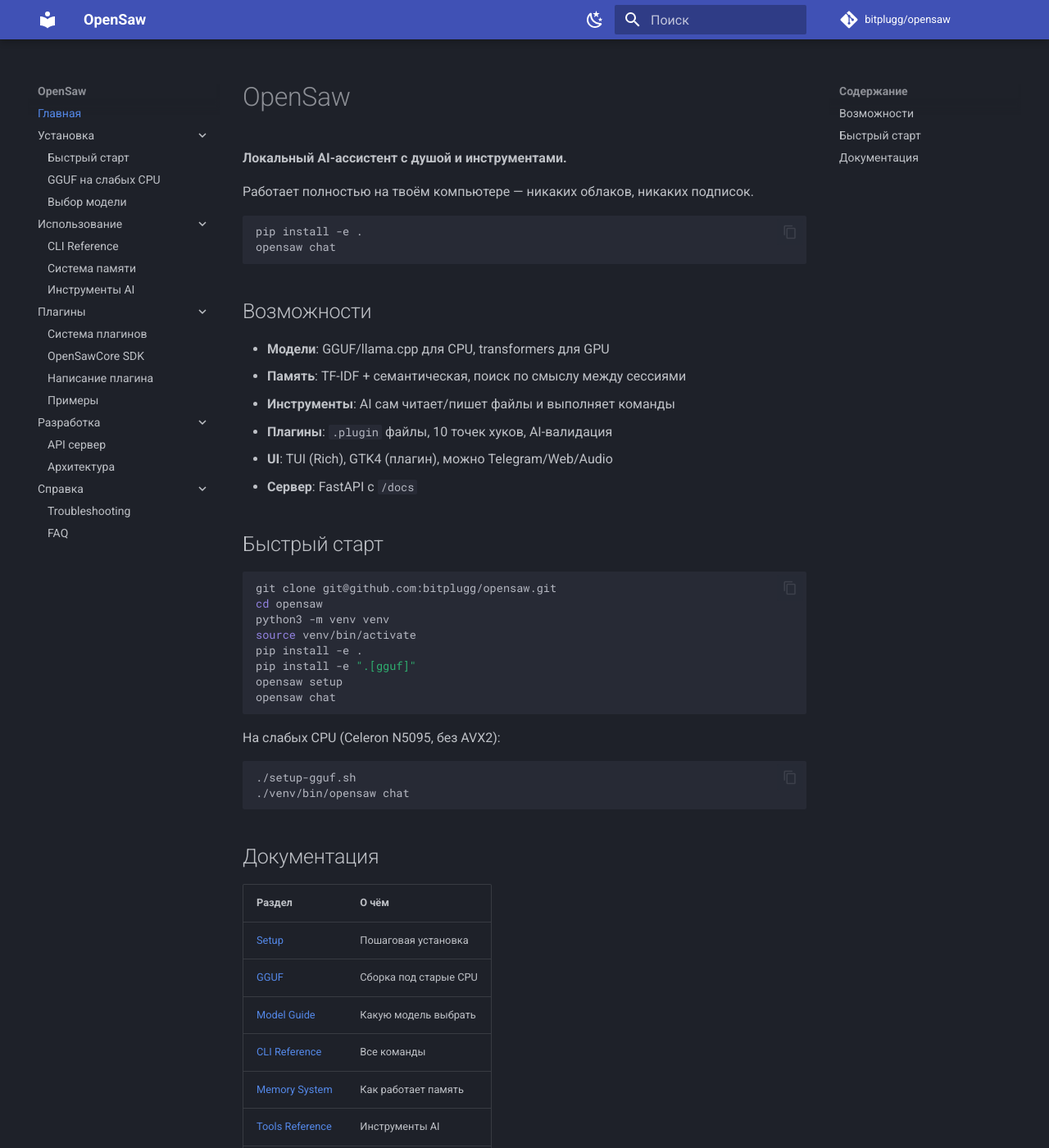
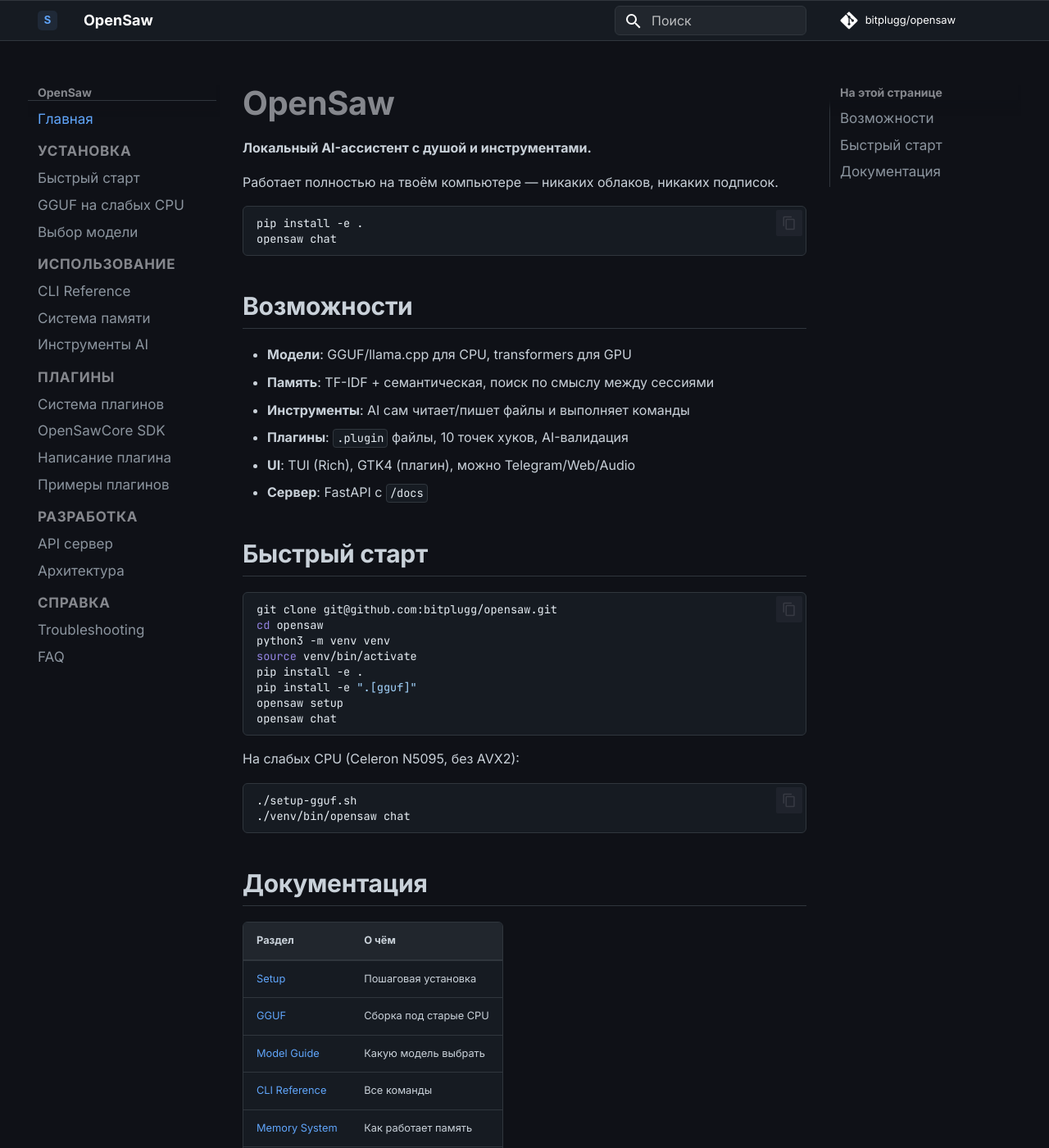
Before and after one commit to bitplugg/opensaw, an MkDocs documentation site: the page built from docs/index.md, in a window 1280 px wide and 1400 px high. Shown: the whole window at 82% size. Built offline with MkDocs 1.6.1 and Material for MkDocs 9.7.7, drawn with Linux system fonts in a browser that asks for light colours; comment, search, counter and statistics services are not loaded; some of the changed text lies outside the part shown.

Commit message:
GitHub Pages: dark theme like lazy.nvim, custom CSS, logo

```diff
--- /dev/null
+++ b/docs/assets/stylesheets/extra.css
@@ -0,0 +1,171 @@
+:root,
+[data-md-color-scheme="slate"] {
+  --md-default-bg-color: #0f1117;
+  --md-default-fg-color: #c9d1d9;
+  --md-primary-fg-color: #1f2937;
+  --md-primary-fg-color--light: #374151;
+  --md-primary-fg-color--dark: #111827;
+  --md-accent-fg-color: #60a5fa;
+  --md-typeset-a-color: #60a5fa;
+  --md-code-bg-color: #161b22;
+  --md-code-fg-color: #e6edf3;
+  --md-code-hl-comment-color: #8b949e;
+  --md-code-hl-keyword-color: #ff7b72;
+  --md-code-hl-string-color: #a5d6ff;
+  --md-code-hl-number-color: #79c0ff;
+  --md-code-hl-function-color: #d2a8ff;
+  --md-code-hl-variable-color: #ffa657;
+  --md-footer-bg-color: #0d1117;
+  --md-footer-bg-color--dark: #010409;
+  --md-typeset-h1-color: #f0f6fc;
+  --md-typeset-h2-color: #e6edf3;
+  --md-typeset-h3-color: #d9dee3;
+}
+
+.md-header {
+  background-color: #161b22;
+  border-bottom: 1px solid #30363d;
+}
+
+.md-nav--primary .md-nav__title {
+  background-color: #0f1117;
+  border-bottom: 1px solid #30363d;
+}
+
+.md-nav--secondary {
+  border-left: 1px solid #30363d;
+}
+
+.md-nav__link {
+  color: #8b949e;
+  font-size: 0.85rem;
+  transition: color 0.15s;
+}
+
+.md-nav__link:hover,
+.md-nav__link--active {
+  color: #60a5fa;
+}
+
+.md-nav__item--nested > .md-nav__link {
+  color: #c9d1d9;
+  font-weight: 600;
+  font-size: 0.85rem;
+  text-transform: uppercase;
+  letter-spacing: 0.04em;
+}
+
+.md-typeset h1 {
+  font-weight: 700;
+  font-size: 2rem;
+  margin-bottom: 0.5rem;
+}
+
+.md-typeset h2 {
+  font-weight: 600;
+  font-size: 1.5rem;
+  border-bottom: 1px solid #30363d;
+  padding-bottom: 0.3rem;
+  margin-top: 2rem;
+}
+
+.md-typeset h3 {
+  font-weight: 600;
+  font-size: 1.15rem;
+  margin-top: 1.5rem;
+}
+
+.md-typeset code {
+  background-color: #161b22;
+  border: 1px solid #30363d;
+  border-radius: 4px;
+  padding: 0.1em 0.3em;
+  font-size: 0.85em;
+}
+
+.md-typeset pre > code {
+  border: none;
+  background: none;
+}
+
+.md-typeset pre {
+  background-color: #161b22;
+  border: 1px solid #30363d;
+  border-radius: 6px;
+}
+
+.md-typeset a {
+  text-decoration: none;
+}
+
+.md-typeset a:hover {
+  text-decoration: underline;
+}
+
+.md-search__form {
+  background-color: #21262d;
+  border-radius: 6px;
+  border: 1px solid #30363d;
+}
+
+.md-search__form:hover {
+  background-color: #30363d;
+}
+
+.md-footer-meta {
+  background-color: #010409;
+}
+
+.md-tabs {
+  background-color: #161b22;
+  border-bottom: 1px solid #30363d;
+}
+
+.md-tabs__link {
+  color: #8b949e;
+  font-size: 0.8rem;
+}
+
+.md-tabs__link--active,
+.md-tabs__link:hover {
+  color: #f0f6fc;
+}
+
+.md-typeset table:not([class]) {
+  background-color: #161b22;
+  border: 1px solid #30363d;
+  border-radius: 6px;
+}
+
+.md-typeset table:not([class]) th {
+  background-color: #21262d;
+  border-bottom: 1px solid #30363d;
+}
+
+.md-typeset table:not([class]) td {
+  border-top: 1px solid #30363d;
+}
+
+.md-typeset blockquote {
+  border-left: 3px solid #30363d;
+  color: #8b949e;
+}
+
+.md-typeset .admonition {
+  border: 1px solid #30363d;
+  border-radius: 6px;
+}
+
+.md-typeset .admonition-title {
+  background-color: #1f2937;
+  border-bottom: 1px solid #30363d;
+}
+
+.md-content__button {
+  color: #8b949e;
+}
+
+[data-md-component="announce"] {
+  background-color: #161b22;
+  border-bottom: 1px solid #30363d;
+}
--- a/mkdocs.yml
+++ b/mkdocs.yml
@@ -8,38 +8,56 @@
   name: material
   language: ru
   palette:
-    - scheme: slate
-      primary: indigo
-      accent: indigo
-      toggle:
-        icon: material/weather-night
-        name: Светлая тема
-    - scheme: default
-      primary: indigo
-      accent: indigo
-      toggle:
-        icon: material/weather-sunny
-        name: Тёмная тема
+    scheme: slate
+    primary: custom
+    accent: custom
   features:
     - navigation.instant
     - navigation.tracking
-    - navigation.expand
+    - navigation.sections
+    - navigation.top
+    - navigation.indexes
+    - toc.follow
     - search.highlight
+    - search.suggest
     - content.code.copy
     - content.code.annotate
+    - content.tabs.link
+  font:
+    text: Inter
+    code: JetBrains Mono
+  logo: assets/logo.svg
+  favicon: assets/logo.svg
+
+extra_css:
+  - assets/stylesheets/extra.css
+
+extra:
+  social:
+    - icon: fontawesome/brands/github
+      link: https://github.com/bitplugg/opensaw
+  generator: false
+
+copyright: Copyright &copy; 2026 OpenSaw Team
 
 markdown_extensions:
   - pymdownx.highlight:
       anchor_linenums: true
+      use_pygments: true
   - pymdownx.superfences
   - pymdownx.inlinehilite
   - pymdownx.tabbed:
       alternate_style: true
   - pymdownx.emoji
   - pymdownx.details
+  - pymdownx.keys
   - admonition
   - toc:
       permalink: true
+      title: На этой странице
+  - attr_list
+  - md_in_html
+  - def_list
 
 nav:
   - Главная: index.md
@@ -55,7 +73,7 @@
     - Система плагинов: plugins.md
     - OpenSawCore SDK: opensawcore.md
     - Написание плагина: writing-plugins.md
-    - Примеры: plugin-examples.md
+    - Примеры плагинов: plugin-examples.md
   - Разработка:
     - API сервер: api.md
     - Архитектура: architecture.md
```
Also changed, not shown: docs/assets/logo.svg (added).
